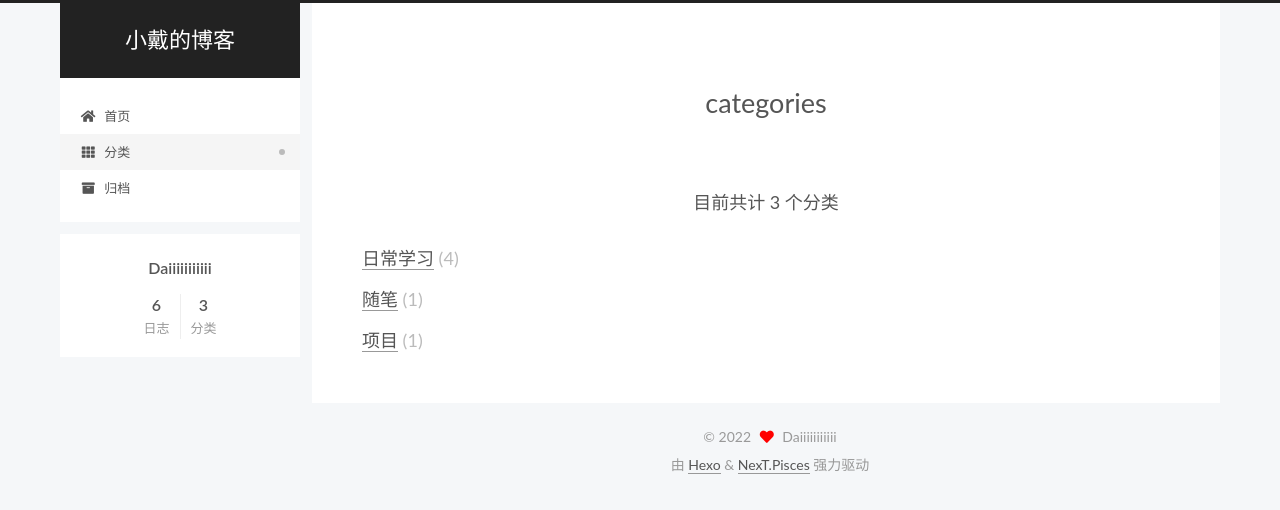
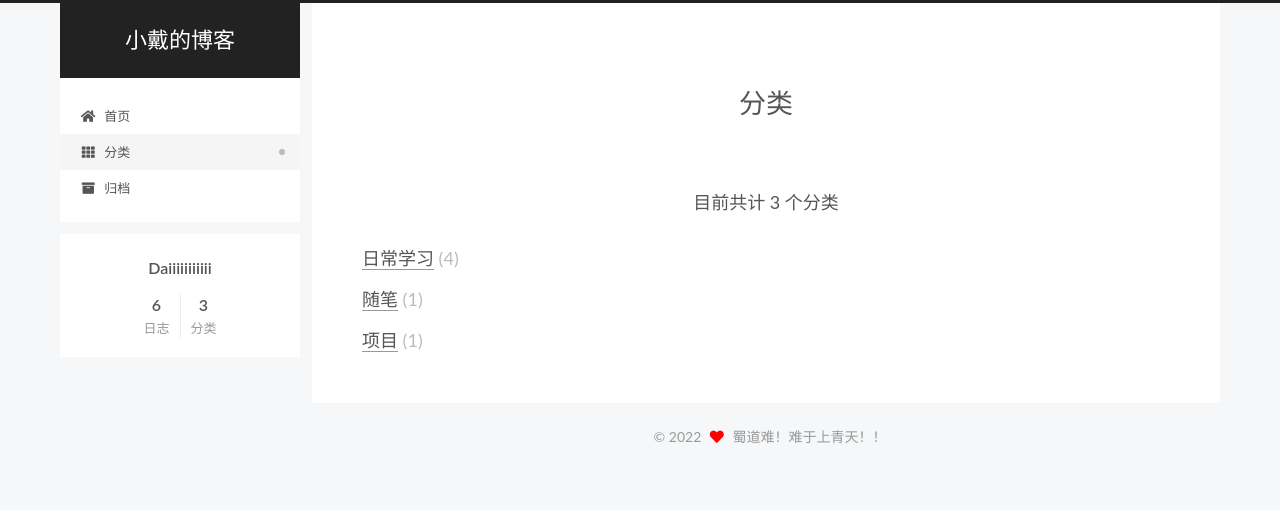
Before and after one commit to Dai-JF/Dai-JF.github.io, a plain HTML site: page categories/index.html in a window 1280 px wide. Drawn offline with Linux system fonts and the light colour scheme.

Commit message:
Site updated: 2022-09-10 00:46:04

```diff
--- a/categories/index.html
+++ b/categories/index.html
@@ -21,12 +21,12 @@
   </script>
 
   <meta property="og:type" content="website">
-<meta property="og:title" content="categories">
+<meta property="og:title" content="分类">
 <meta property="og:url" content="http://example.com/categories/index.html">
 <meta property="og:site_name" content="小戴的博客">
 <meta property="og:locale" content="zh_CN">
 <meta property="article:published_time" content="2022-09-09T14:28:09.000Z">
-<meta property="article:modified_time" content="2022-09-09T14:31:18.701Z">
+<meta property="article:modified_time" content="2022-09-09T16:41:22.152Z">
 <meta property="article:author" content="Daiiiiiiiiiii">
 <meta name="twitter:card" content="summary">
 
@@ -43,7 +43,7 @@
   };
 </script>
 
-  <title>categories | 小戴的博客
+  <title>分类 | 小戴的博客
 </title>
 
 
@@ -158,7 +158,7 @@
     <div class="post-block" lang="zh-CN">
       <header class="post-header">
 
-<h1 class="post-title" itemprop="name headline">categories
+<h1 class="post-title" itemprop="name headline">分类
 </h1>
 
 <div class="post-meta">
@@ -292,10 +292,8 @@
   <span class="with-love">
     <i class="fa fa-heart"></i>
   </span>
-  <span class="author" itemprop="copyrightHolder">Daiiiiiiiiiii</span>
+  <span class="author" itemprop="copyrightHolder">蜀道难！难于上青天！！</span>
 </div>
-  <div class="powered-by">由 <a href="https://hexo.io/" class="theme-link" rel="noopener" target="_blank">Hexo</a> & <a href="https://pisces.theme-next.org/" class="theme-link" rel="noopener" target="_blank">NexT.Pisces</a> 强力驱动
-  </div>
 
 
 
```
Also changed, not shown: 2022/09/09/2021-10-05/index.html (+1 -3 lines), 2022/09/09/hexo添加代码复制/index.html (+1 -3 lines), 2022/09/09/idea激活与配置/index.html (+1 -3 lines), 2022/09/09/markdown/index.html (+1 -3 lines), 2022/09/09/社区项目笔记/index.html (+1 -3 lines), 2022/09/09/自用环境配置/index.html (+1 -3 lines), archives/2022/09/index.html (+1 -3 lines), archives/2022/index.html (+1 -3 lines), archives/index.html (+1 -3 lines), categories/日常学习/index.html (+1 -3 lines), categories/随笔/index.html (+1 -3 lines), categories/项目/index.html (+1 -3 lines), index.html (+1 -3 lines), tags/index.html (+5 -7 lines).
